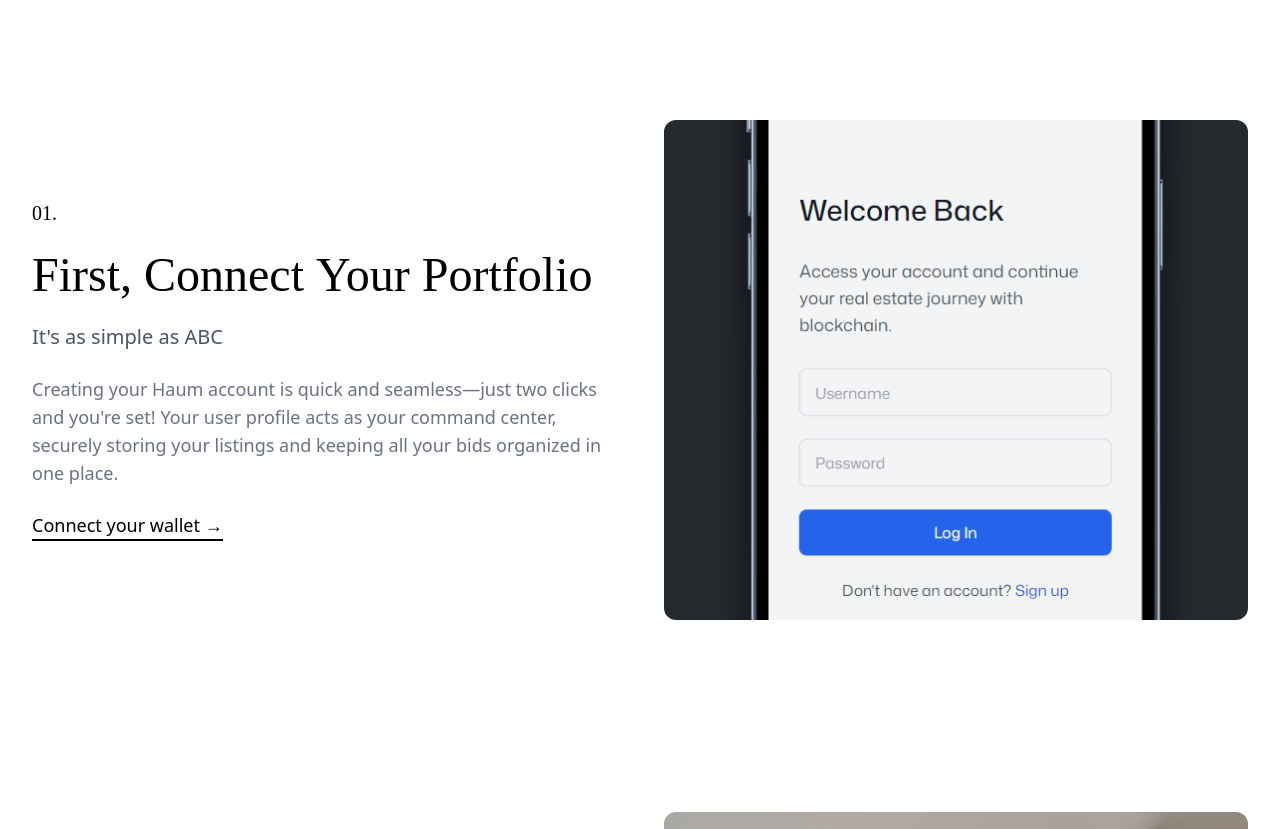
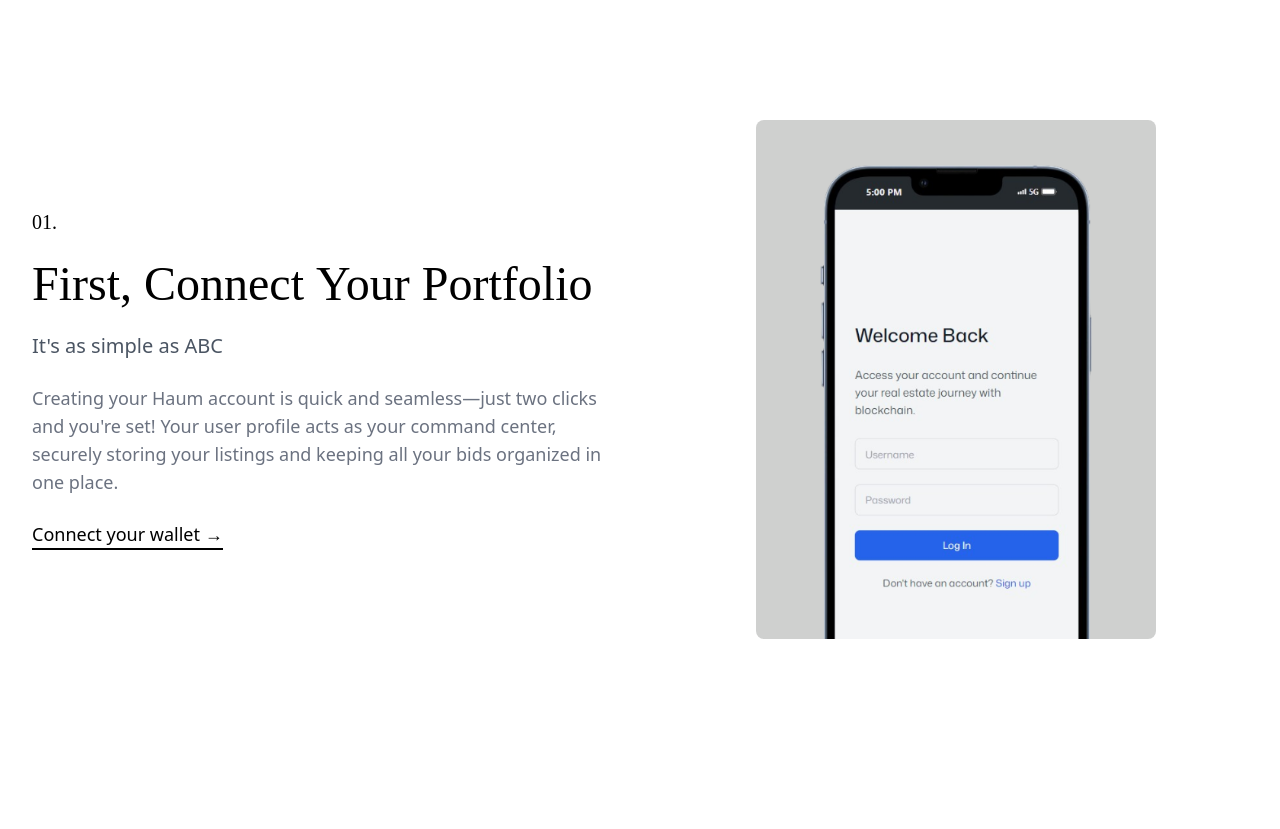
Before and after one commit to devv-sam/haum, a React (Vite) app in the folder client/: page /how-it-works in a window 1280 px wide. Shown: the part 360-1189 px from the top of the page. Built offline with nearby package versions, Linux system fonts and the light colour scheme; a web font is replaced by a local one.

Commit message:
ui elements added howpage

```diff
--- a/client/src/routes/howPage/HowPage.jsx
+++ b/client/src/routes/howPage/HowPage.jsx
@@ -153,12 +153,14 @@ const HowItWorks = () => {
               Connect your wallet →
             </a>
           </div>
-          <div className="section-image h-[400px] md:h-[500px]">
-            <img
-              src="/mobile-login.png"
-              alt="Connect portfolio"
-              className="w-full h-full object-cover rounded-xl"
-            />
+          <div className="section-image flex justify-center items-center">
+            <div className="max-w-[400px] w-full">
+              <img
+                src="/mobile-login.png"
+                alt="Connect portfolio"
+                className="w-full h-auto rounded-lg"
+              />
+            </div>
           </div>
         </div>
 
```
Also changed, not shown: client/public/mobile-login.png.
